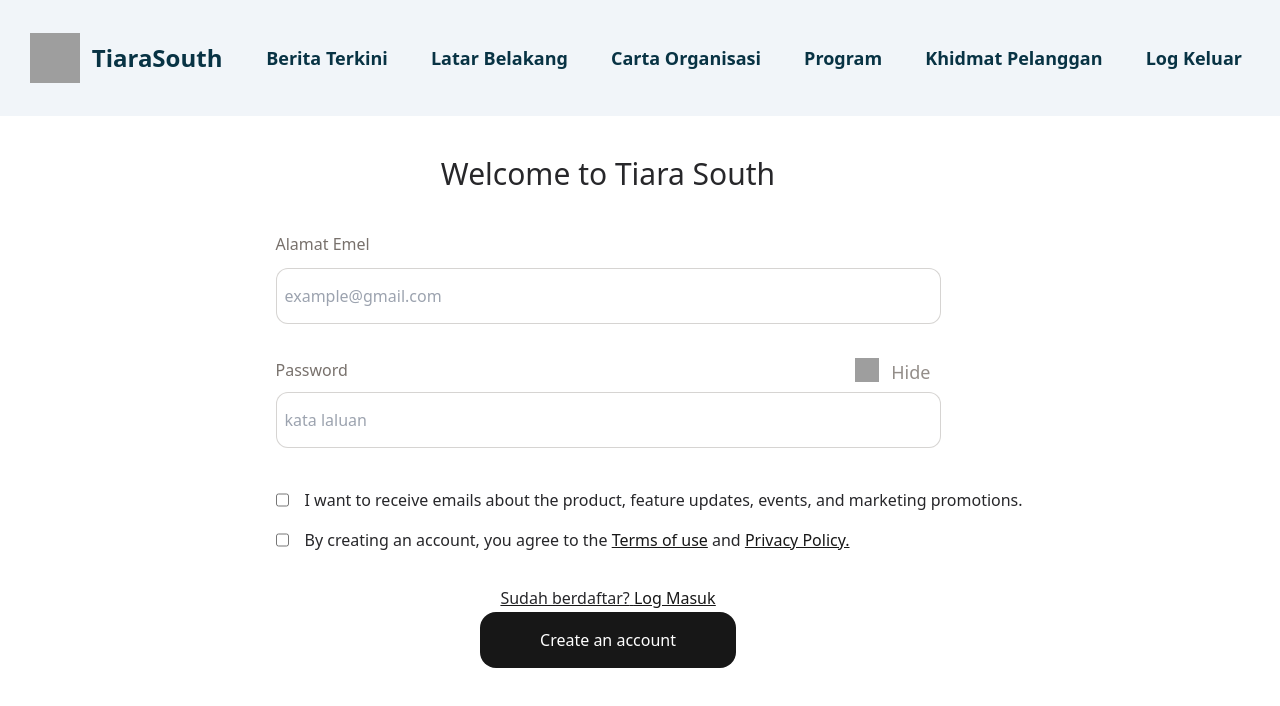
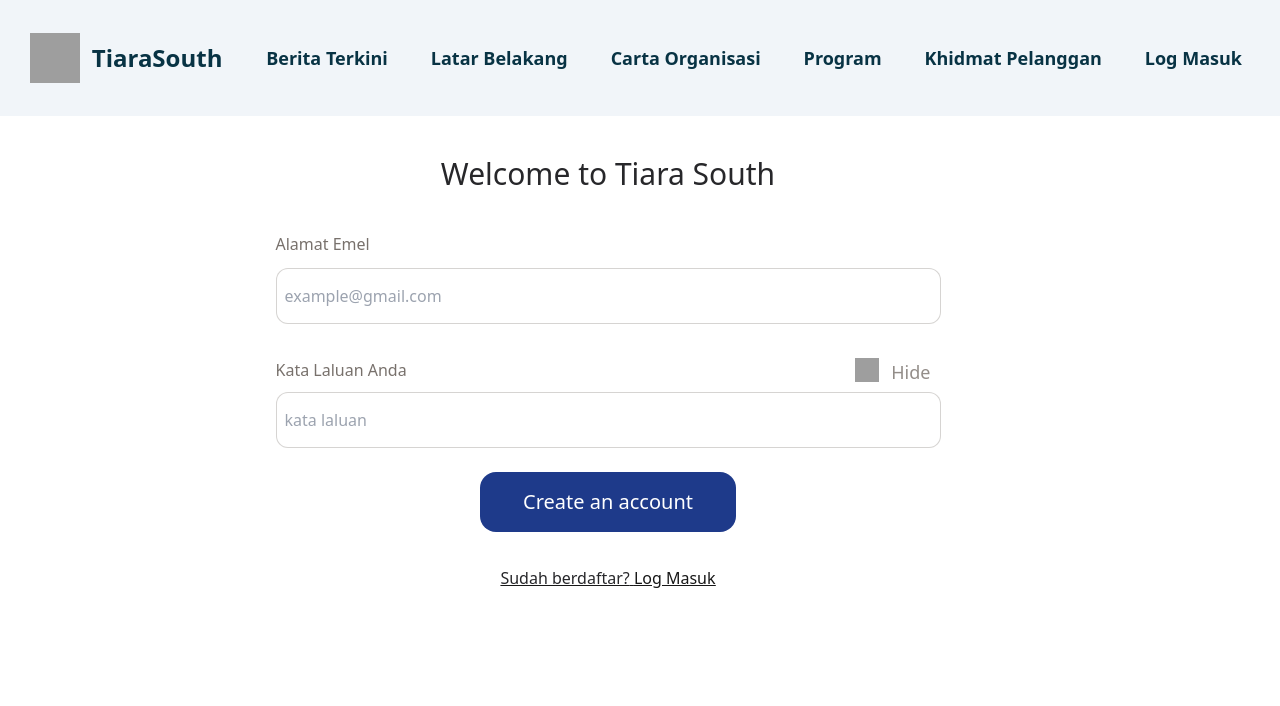
Before and after one commit to adamhijjaz/tiara-south-client, a React (Create React App) app: page /Signup in a window 1280 px wide. Shown: the top 706 px of the page. Built offline with nearby package versions, Linux system fonts and the light colour scheme; grey boxes are pictures that could not be loaded.

Commit message:
Login, Logout and Signup working fine.

```diff
--- a/package.json
+++ b/package.json
@@ -10,7 +10,7 @@
     "formik": "^2.4.6",
     "react": "^18.3.1",
     "react-dom": "^18.3.1",
-    "react-router-dom": "^6.24.0",
+    "react-router-dom": "^6.24.1",
     "react-scripts": "5.0.1",
     "web-vitals": "^2.1.4"
   },
--- a/src/App.js
+++ b/src/App.js
@@ -1,7 +1,6 @@
 import "./App.css";
 import { BrowserRouter as Router, Routes, Route, Link } from "react-router-dom";
 import { useEffect, useState } from "react";
-import {  } from " const navigate = useNavigate();";
 import axios from "axios";
 import Home from "./pages/Home";
 import Login from "./pages/Login";
@@ -12,13 +11,19 @@ import Program from "./pages/Program";
 import Aduan from "./pages/Aduan";
 import Direktori from "./pages/Direktori";
 
+let aT = localStorage.getItem("accessToken");
+
 function App() {
-
+  const [modalShow, setModalShow] = useState(false);
   const [authState, setAuthState] = useState({
     email: "",
     id: 0,
     status: false,
   });
+
+  const checkAccessToken = () => {
+    console.log("Access Token: ", aT);
+  };
 
   const logout = () => {
     localStorage.removeItem("accessToken");
@@ -28,7 +33,9 @@ function App() {
       id: 0,
       status: false,
     });
-    window.href.location = "/";
+    alert("Anda telah berjaya mendaftar keluar.");
+    window.location.reload();
+    checkAccessToken();
   };
 
   const NavItem = ({ text }) => (
@@ -51,20 +58,24 @@ function App() {
   const NavItems = () => (
     <nav className="flex self-stretch justify-between gap-5 my-auto max-md:flex-wrap max-md:mt-10">
       {navLinks.map((link, index) => (
-        <Link key={index} to={link.to}>
+        <Link key={index} to={aT ? link.to : "/"} onClick={()=>{
+          console.log("show Modal");
+            setModalShow(true);
+        }}>
           <NavItem text={link.text} />
         </Link>
       ))}
-      <Link onClick={()=>{
-        if (Response.accesToken) {
-          logout();
-        }
-        else{
-          window.href.location="/Login";
-        }
-      }}>
+      <Link
+        to={aT ? "/" : "/Login"}
+        onClick={() => {
+          if (aT) {
+            console.log("Click Logout");
+            logout();
+          }
+        }}
+      >
         <div className="text-lg hover:bg-slate-300 hover:shadow-md font-semibold text-cyan-950 p-1 px-1.5 rounded-lg">
-          {Response.accesToken ? "Log Masuk" : "Log Keluar"}
+          {aT == null ? "Log Masuk" : "Log Keluar"}
         </div>
       </Link>
     </nav>
--- /dev/null
+++ b/src/Component/Modal.js
@@ -0,0 +1,33 @@
+import Button from 'react-bootstrap/Button';
+import Modal from 'react-bootstrap/Modal';
+
+function Modal (props) {
+  return (
+    <Modal
+      {...props}
+      size="lg"
+      aria-labelledby="contained-modal-title-vcenter"
+      centered
+    >
+      <Modal.Header closeButton>
+        <Modal.Title id="contained-modal-title-vcenter">
+          Modal heading
+        </Modal.Title>
+      </Modal.Header>
+      <Modal.Body>
+        <h4>Centered Modal</h4>
+        <p>
+          Cras mattis consectetur purus sit amet fermentum. Cras justo odio,
+          dapibus ac facilisis in, egestas eget quam. Morbi leo risus, porta ac
+          consectetur ac, vestibulum at eros.
+        </p>
+      </Modal.Body>
+      <Modal.Footer>
+        <Button onClick={props.onHide}>Close</Button>
+      </Modal.Footer>
+    </Modal>
+  );
+}
+
+
+export default Modal;
--- a/src/pages/Login.js
+++ b/src/pages/Login.js
@@ -11,6 +11,8 @@ function Login() {
 
   const navigate = useNavigate();
 
+  // let aT = localStorage.getItem("accesToken");
+
   const login = () => {
     const data = {
       email: email,
@@ -20,23 +22,22 @@ function Login() {
     axios
       .post("http://localhost:3001/auth/login", data)
       .then((resp) => {
-        console.log("Reponse: ", resp.data);
-
         if (resp.data.error) {
           alert("Error di Login : " + resp.data.error);
         } else {
           localStorage.setItem("accessToken", resp.data.token);
-          console.log(resp.data.token);
           setAuthState({
             email: resp.data.email,
             id: resp.data.id,
             status: true,
           });
-          navigate("/");
+          window.location.href="/";
         }
       })
       .catch((error) => {
-        console.error("Error logging in: ", error);
+        alert("Anda telah mendaftar dengan "+ email);
+        window.location.href="/";
+
       });
   };
 
@@ -100,8 +101,8 @@ function Login() {
                     placeholder="example@gmail.com"
                     type="email"
                     id="email"
-                    onChange={(event)=>{
-                      setEmail(event.target.value)
+                    onChange={(event) => {
+                      setEmail(event.target.value);
                     }}
                     className="p-2 mt-1 border border-solid shrink-0 h-14 rounded-xl border-stone-500 border-opacity-30 max-md:max-w-full"
                   />
@@ -138,7 +139,11 @@ function Login() {
                     />
                   </div>
                   <Link
-                    onClick={()=>{alert("No Implementation, If you forget Please Login or Register Again")}}
+                    onClick={() => {
+                      alert(
+                        "No Implementation, If you forget Please Login or Register Again"
+                      );
+                    }}
                     className="self-end mt-2 text-base text-right underline text-neutral-900"
                   >
                     Lupa Kata Laluan
@@ -146,14 +151,15 @@ function Login() {
                 </div>
                 <div className="flex flex-col justify-center items-center mt-5 max-w-full w-[304px]">
                   <div className="w-full">
-                    <button
+                    <Link
+                      // to={aT ? "#" : "/Login"}
                       onClick={() => {
                         checkfield();
                       }}
                       className="flex justify-center items-center px-16 py-4 text-xl text-center text-white bg-neutral-900 rounded-[16px] max-md:px-5 w-full hover:underline"
                     >
                       Log Masuk
-                    </button>
+                    </Link>
                   </div>
                   <div className="w-full">
                     <div className="flex justify-center p-0.5 mt-2 text-base underline text-neutral-900">
--- a/src/pages/Signup.js
+++ b/src/pages/Signup.js
@@ -16,7 +16,6 @@ function Signup() {
   const [email, setEmail] = useState("");
   const [password, setPassword] = useState("");
 
-  const navigate = useNavigate();
 
   const signup = (event) => {
     // event.preventDefault(); // Prevent default form submission behavior
@@ -38,11 +37,12 @@ function Signup() {
         if (response.data.error) {
           alert(response.data.error);
         } else {
-          alert("Successfully register, press OK to go to Login Page");
-          navigate("/Login");
+          alert("Anda telah berjaya mendaftar. tekan OK untuk ke Halaman Log Masuk");
         }
+        window.location.href = "/Login"
       } catch (error) {
-        console.log("Error Signing in: " + error);
+        alert("Maklumat telah dihantar ke pangkalan data.")
+        console.error("Error in Signing in : ", error);
       }
     });
   };
@@ -81,7 +81,7 @@ function Signup() {
             <div className="flex flex-col whitespace-nowrap">
               <div className="flex gap-5 py-0.5 pr-2.5 max-md:flex-wrap justify-between">
                 <div htmlFor="password" className="text-base text-stone-500">
-                  Password
+                  Kata Laluan Anda
                 </div>
                 <button className="flex gap-3 text-lg text-right text-stone-500 text-opacity-80">
                   <img
@@ -106,7 +106,7 @@ function Signup() {
               />
             </div>
           </div>
-          <div className="flex py-2 mt-8 mr-6 text-base text-zinc-800 max-md:flex-wrap max-md:mr-2.5 text-left">
+          {/* <div className="flex py-2 mt-8 mr-6 text-base text-zinc-800 max-md:flex-wrap max-md:mr-2.5 text-left">
             <input
               className="pt-0"
               type="checkbox"
@@ -139,23 +139,23 @@ function Signup() {
                 Privacy Policy.
               </a>{" "}
             </div>
-          </div>
+          </div> */}
 
-          <div className="flex flex-col justify-center w-64 max-w-full mx-auto my-6 font-medium text-center text-white xt-2xl">
+          <div className="flex flex-col justify-center w-64 max-w-full mx-auto my-6 text-xl font-medium text-center text-white gap-y-8">
+            <button
+              onClick={signup}
+              className="flex flex-col justify-center px-8 py-4 bg-blue-900 rounded-[16px] max-md:px-5 hover:underline hover:bg-blue-600 transition-colors "
+            >
+              <span className="w-full text-center text-nowrap">
+                Create an account
+              </span>
+            </button>
             <p className="justify-center p-0.5 text-base underline text-neutral-900">
               <span className="text-zinc-800">Sudah berdaftar?</span>{" "}
               <Link to="/Login" className="text-neutral-900">
                 Log Masuk
               </Link>
             </p>
-            <button
-              onClick={signup}
-              className="flex flex-col justify-center px-8 py-4 bg-neutral-900 rounded-[16px] max-md:px-5 hover:underline "
-            >
-              <span className="w-full text-center text-nowrap">
-                Create an account
-              </span>
-            </button>
           </div>
         </form>
       </section>
```
Also changed, not shown: 1 other file (tests, documents, lock files or other folders).
